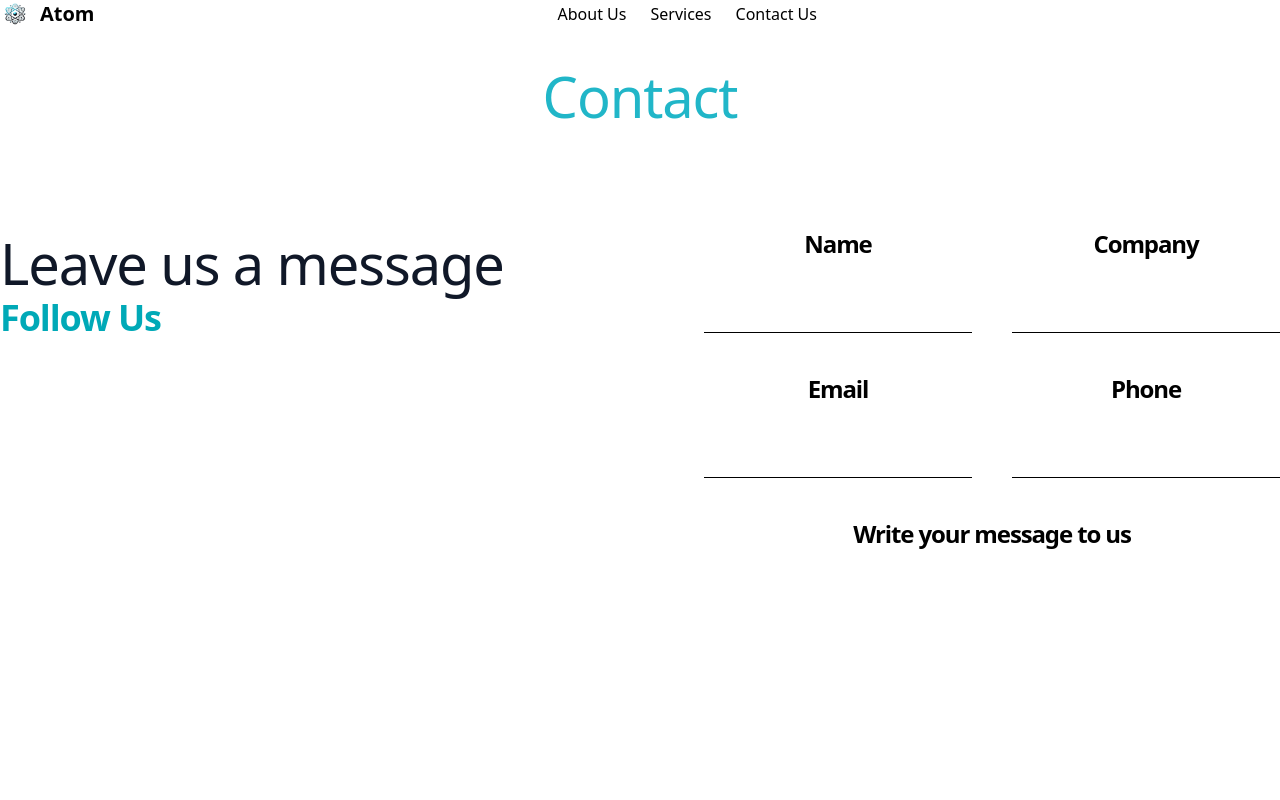
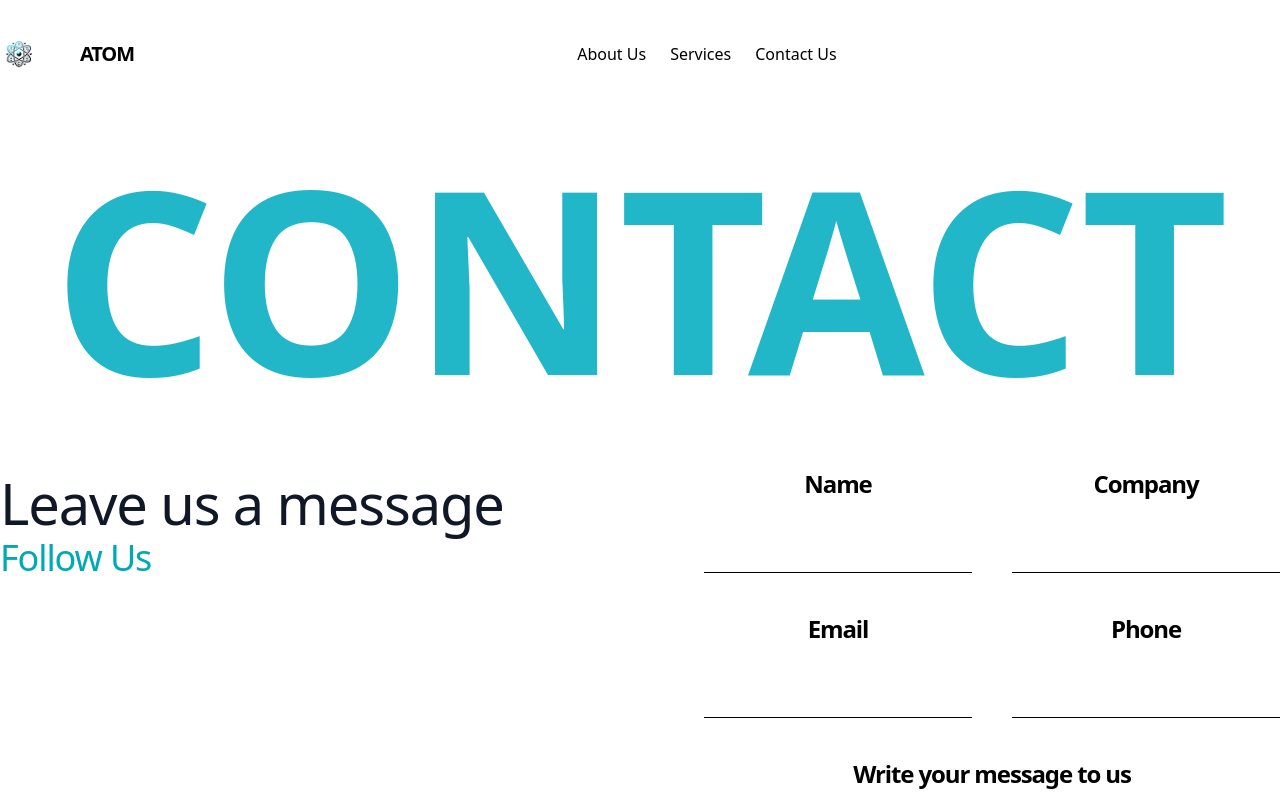
Before and after one commit to onyedika-glitch/atom-landing, a Vue app: page /contact in a window 1280 px wide. Shown: the top 800 px of the page. Built offline with nearby package versions, Linux system fonts and the light colour scheme; the HTML template or start-up script is replaced by a standard one.

Commit message:
Add files via upload

```diff
--- a/src/components/AI.vue
+++ b/src/components/AI.vue
@@ -1,15 +1,16 @@
 <template>
+  <div class="h-20"></div>
   <section class="relative bg-white py-16 px-6 md:px-16 overflow-hidden flex flex-col items-center justify-center">
     <div class="h-10"></div>
     <!-- Centered, Bold Heading -->
     <div class="w-full text-center mb-24 px-4">
       <div class="text-center font-figtree leading-[72px] tracking-[-0.02em] text-[56px]">
       <h2 class="text-4xl md:text-6xl font-extrabold leading-tight text-gray-900">
-        The World of Artificial Intelligence
+        The World of Artificial <br /> Intelligence
       </h2>
     </div>
     </div>
-
+    <div class="h-10"></div>
     <!-- Content Row: Atom Left, Cards Right -->
     <!-- Absolute Left-Aligned Atom -->
     <div class="absolute left-0 top-0 z-10">
@@ -29,7 +30,7 @@
             :key="index"
             :class="['absolute card z-20', card.position]"
         >
-          <div class="w-8 h-8 mb-3" v-html="card.icon" />
+          <div class="w-20 h-10 mb-3" v-html="card.icon" />
           <p class="card-text">{{ card.text }}</p>
         </div>
       </div>
--- a/src/components/Contact.vue
+++ b/src/components/Contact.vue
@@ -1,12 +1,15 @@
 <template>
-  <div class="h-10"></div>
+  <div class="h-20"></div>
   <section class="relative bg-white px-6 py-64 md:px-20 lg:py-[500px] overflow-hidden">
     <!-- Huge Background Title -->
     <div class="text-center font-figtree leading-[72px] tracking-[-0.02em] text-[56px]">
-    <h1 class="absolute top-0 left-1/2 transform -translate-x-1/2 text-[800px] md:text-[600px] font-bold text-[#21B6C8] leading-none z-0 select-none">
-      Contact
-    </h1>
-    <div class="h-40"></div>
+
+      <div class="hidden lg:block absolute top-0 left-1/2 transform -translate-x-1/2 z-0 w-full overflow-hidden pointer-events-none">
+  <span class="block text-[#21B6C8] font-extrabold text-[20vw] leading-none whitespace-nowrap select-none text-center">
+    CONTACT
+  </span>
+      </div>
+    <div class="h-80"></div>
     <div class="relative z-10 grid grid-cols-1 md:grid-cols-2 gap-32 max-w-7xl mx-auto">
 
       <!-- Left Texts -->
@@ -15,7 +18,7 @@
         <h2 class="text-7xl md:text-8xl font-normal text-gray-900 leading-tight text-center md:text-left">
           Leave us a message
         </h2>
-        <p class="text-[#00A9B7] font-extrabold text-4xl text-center md:text-left">
+        <p class="text-[#00A9B7] font-normal text-4xl text-center md:text-left">
           Follow Us
         </p>
       </div>
--- a/src/components/Footer.vue
+++ b/src/components/Footer.vue
@@ -39,10 +39,12 @@
     </div>
     <div class="h-30"></div>
     <!-- Huge faded background text -->
-    <div class="absolute left-0 bottom-0 w-full overflow-hidden select-none pointer-events-none">
-      <span class="text-[3rem] md:text-[7rem] font-extrabold text-[#eaf6fa] tracking-tight whitespace-nowrap leading-none">
-        ATOM GROUP
-      </span>
+    <!-- Only visible on large (lg) screens and up -->
+    <div class="hidden lg:flex absolute inset-0 justify-center items-end w-full h-full pointer-events-none z-0 overflow-hidden">
+  <span class="text-[#eaf6fa] font-extrabold text-[12vw] tracking-tight leading-none whitespace-nowrap">
+    ATOM GROUP
+  </span>
     </div>
+
   </footer>
 </template>
--- a/src/components/Group.vue
+++ b/src/components/Group.vue
@@ -14,6 +14,7 @@
           </div>
           <p class="text-gray-500 text-lg">Atom builds smart, scalable AI solutions to power Africa's growth. We're driven by excellence, innovation, and a bold vision to lead the continent's tech future.</p>
         </div>
+        <div class="h-10"></div>
         <div class="bg-white rounded-xl shadow p-5 flex flex-col gap-2">
           <div class="flex items-center justify-between">
             <span class="font-semibold text-gray-800 text-2xl">Smarter Operations with AI</span>
@@ -24,6 +25,7 @@
       </div>
       <!-- Center column -->
       <div class="flex flex-col items-center justify-center">
+        <div class="text-center font-figtree leading-[72px] tracking-[-0.02em] text-[56px]">
         <div class="bg-white rounded-xl h-80 w-full mb-10 flex items-center justify-center overflow-hidden">
           <img src="@/assets/Ai.png" alt="Handyman Product" class="object-cover w-full h-full" />
         </div>
@@ -32,6 +34,7 @@
           <div class="h-10"></div>
           <p class="text-gray-500 text-xl">At Atom, we are not just building products, we're reshaping industries.</p>
         </div>
+          </div>
       </div>
       <!-- Right column -->
       <div class="flex flex-col gap-8">
@@ -42,6 +45,7 @@
           </div>
           <p class="text-gray-500 text-lg">As an emerging force in Africa's growing tech ecosystem, Atom is redefining what's possible with AI. From automating core business operations to driving customer growth and predictive intelligence, our solutions are built to scale impact.</p>
         </div>
+        <div class="h-10"></div>
         <div class="bg-white rounded-xl shadow p-5 flex flex-col gap-2">
           <div class="flex items-center justify-between">
             <span class="font-semibold text-gray-800 text-2xl">Intelligent Products Transformative Impact</span>
@@ -50,6 +54,7 @@
           <p class="text-gray-500 text-lg">With every product deployed, Atom moves closer to its vision: building intelligent systems that power Africa's next wave of transformation.</p>
         </div>
       </div>
+
     </div>
   </section>
 </template>
--- a/src/components/Hero.vue
+++ b/src/components/Hero.vue
@@ -1,6 +1,7 @@
 <template>
-  <div class="h-10"></div>
+  <div class="h-20"></div>
   <section class="relative bg-[#F2FDFF] pb-20 pt-16 px-4 md:px-20 flex flex-col items-center justify-center text-center">
+
     <!-- Top-right animation -->
     <img
         src="@/assets/Cube.png"
--- a/src/components/Navbar.vue
+++ b/src/components/Navbar.vue
@@ -1,11 +1,15 @@
 <template>
+  <div class="h-10"></div>
   <div class="flex justify-between items-center p-4 sticky top-0 bg-white z-50">
     <!-- Logo and Brand Name -->
-    <div class="flex items-center gap-2">
-      <img src="@/assets/Logo_Atom.png" alt="Atom Logo" class="w-8 h-8" />
-      <span class="text-xl font-semibold">Atom</span>
+    <div class="text-center font-figtree leading-[72px] tracking-[-0.02em] text-[56px] gap-10">
+    <div class="flex items-center gap-10">
+
+      <img src="@/assets/Logo_Atom.png" alt="Atom Logo" class="w-10 h-10 gap-10" />
+
+      <span class="text-xl font-figtree font-extrabold">ATOM</span>
     </div>
-
+</div>
     <!-- Navigation Text -->
     <div class="flex gap-6 items-center justify-center flex-1">
       <p>About Us</p>
--- a/src/components/Services.vue
+++ b/src/components/Services.vue
@@ -111,7 +111,7 @@ import iconAutomation from '@/assets/service Icons-4.svg'
 const services = ref([
   {
     title: 'AI & <br/> Data Science',
-    description: 'We build intelligent solutions that drive efficiency and \n innovation across industries.',
+    description: 'We build intelligent  solutions that drive efficiency and  innovation across industries.',
     bg: 'bg-gradient-to-br from-gray-700 to-gray-900',
     icon: iconAI,
     backContent: [
@@ -122,7 +122,7 @@ const services = ref([
   },
   {
     title: 'Data<br/> Engineering & <br/> Analytics',
-    description: 'We enable data-driven decision-making by transforming \n raw data into actionable intelligence.',
+    description: 'We enable data-driven decision-making by transforming  raw data into  actionable intelligence.',
     bg: 'bg-[#e57368]',
     icon: iconData,
     backContent: [
@@ -133,7 +133,7 @@ const services = ref([
   },
   {
     title: 'Software & <br/>   Application <br/>  Development',
-    description: 'We engineer robust digital solutions with a focus on reliability,\n performance, and user experience.',
+    description: 'We engineer robust digital solutions with a focus on  reliability, performance, and  user experience.',
     bg: 'bg-[#7b6cf6]',
     icon: iconSoftware,
     backContent: [
@@ -144,7 +144,7 @@ const services = ref([
   },
   {
     title: 'Technical <br/> Strategy & <br/> Systems <br/> Consulting',
-    description: 'We work with companies to design, optimize, \n and scale their digital infrastructure.',
+    description: 'We work with companies to design, optimize, and scale their digital infrastructure.',
     bg: 'bg-[#23b6c6]',
     icon: iconConsulting,
     backContent: [
@@ -155,7 +155,7 @@ const services = ref([
   },
   {
     title: 'Artificial <br/>  Intelligence <br/> Automation',
-    description: 'We build intelligent systems that drive efficiency \n and innovation across industries.',
+    description: 'We build intelligent systems that drive efficiency  and  innovation across industries.',
     bg: 'bg-gradient-to-br from-gray-700 to-gray-900',
     icon: iconAutomation,
     backContent: [
```
Also changed, not shown: src/components/Footprint.vue (+26 -17 lines), src/components/About.vue (line endings or trailing spaces), src/components/How.vue (line endings or trailing spaces), src/components/Products.vue (line endings or trailing spaces).
